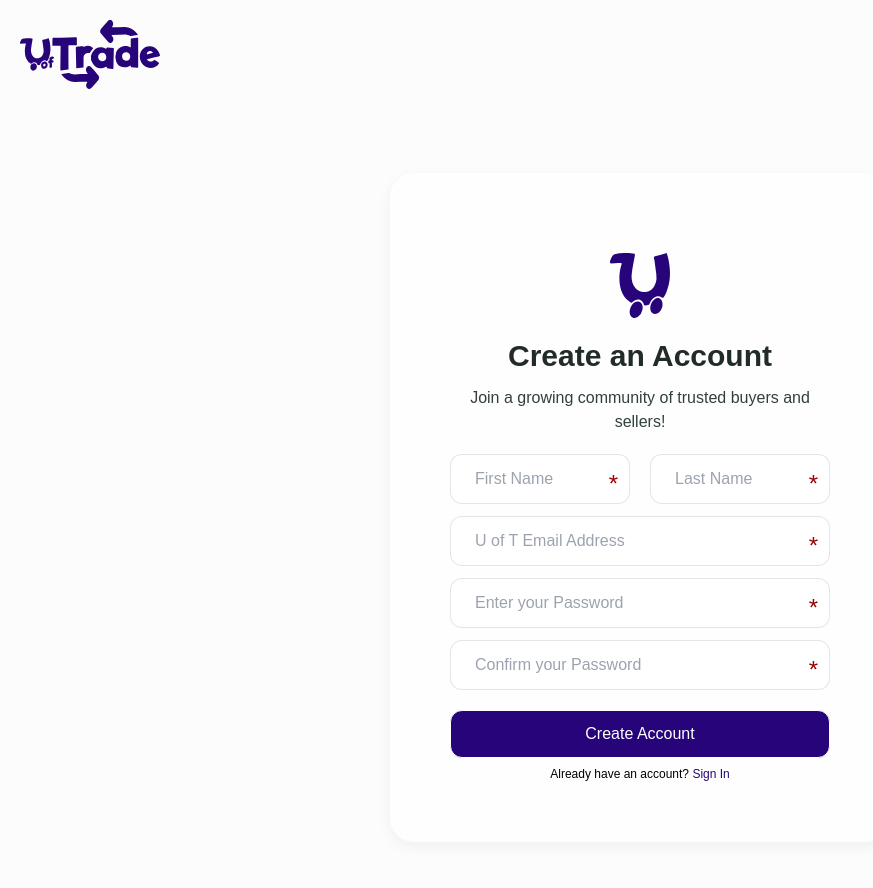
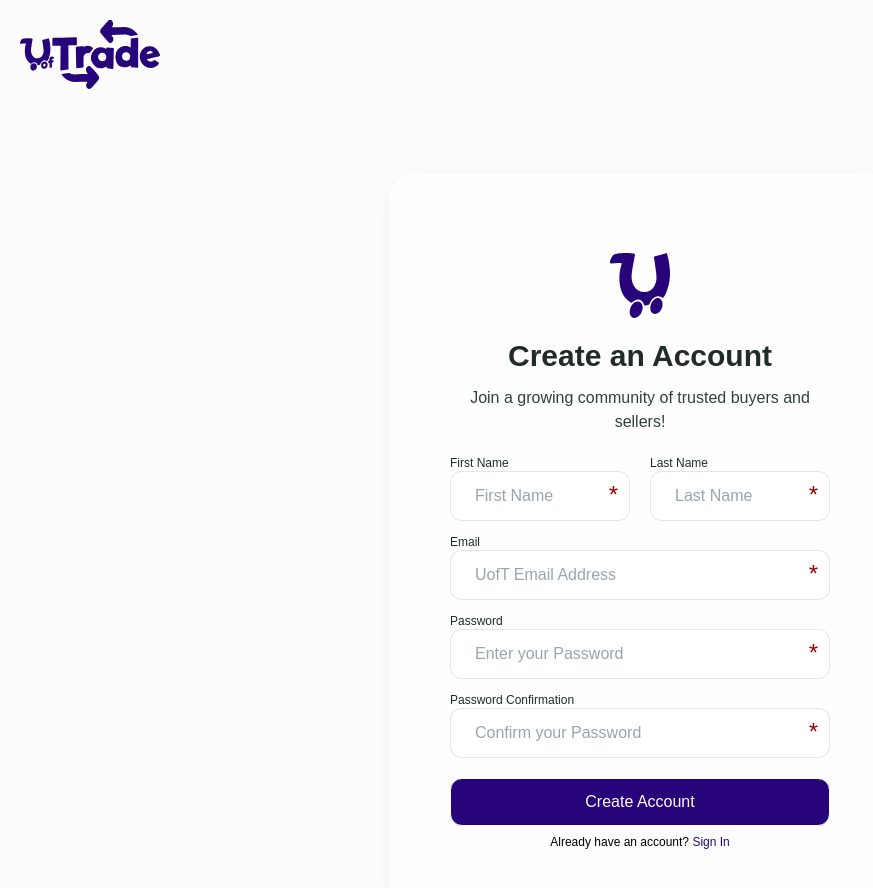
Before and after one commit to UofT-ECE444-Fall2024/project-1-web-application-design-group4-goggle, a Next.js app in the folder frontend/uoftrade/: page /signup in a window 1280 px wide. Shown: the top 888 px of the page, without its empty margins (0-873 px from the left). Built offline with nearby package versions, Linux system fonts and the light colour scheme.

Commit message:
added a small heading text to the top of the textbox component

```diff
--- a/frontend/uoftrade/src/components/SignInForm/SignInForm.tsx
+++ b/frontend/uoftrade/src/components/SignInForm/SignInForm.tsx
@@ -42,7 +42,7 @@ const SignInForm = () => {
                             </p>
                             <form onSubmit={handleSubmit(onSubmit)}>
                                 <TextBox<LoginInputs>
-                                        placeholder="U of T Email Address"
+                                        placeholder="UofT Email Address"
                                         type="email"
                                         name="email"
                                         register={register}
@@ -54,6 +54,7 @@ const SignInForm = () => {
                                             }}
                                         divClassNames={"mt-5"}
                                         errors={errors}
+                                        topText="Email"
                                     />
                                 <TextBox<LoginInputs>
                                     placeholder="Enter your Password"
@@ -62,6 +63,7 @@ const SignInForm = () => {
                                     register={register}
                                     divClassNames="mt-5"
                                     errors={errors}
+                                    topText="Password"
                                 />
                                 <div className="my-5 flex flex-col justify-between sm:flex-row sm:items-center">
                                     <div className="mb-4 sm:mb-0">
--- a/frontend/uoftrade/src/components/SignUpForm/SignUpForm.tsx
+++ b/frontend/uoftrade/src/components/SignUpForm/SignUpForm.tsx
@@ -80,16 +80,18 @@ const SignUpForm = () => {
                                             name="first_name"
                                             register={register}
                                             errors={errors}
+                                            topText="First Name"
                                         />
                                         <TextBox<RegistrationInputs>
                                             placeholder="Last Name"
                                             name="last_name"
                                             register={register}
                                             errors={errors}
+                                            topText="Last Name"
                                         />
                                     </div>
                                     <TextBox<RegistrationInputs>
-                                        placeholder="U of T Email Address"
+                                        placeholder="UofT Email Address"
                                         type="email"
                                         name="email"
                                         register={register}
@@ -101,6 +103,7 @@ const SignUpForm = () => {
                                             }}
                                         divClassNames={"mt-3"}
                                         errors={errors}
+                                        topText="Email"
                                     />
                                     <TextBox<RegistrationInputs>
                                         placeholder="Enter your Password"
@@ -115,6 +118,7 @@ const SignUpForm = () => {
                                         }}
                                         divClassNames={"mt-3"}
                                         errors={errors}
+                                        topText="Password"
                                     />
                                     <TextBox<RegistrationInputs>
                                         placeholder="Confirm your Password"
@@ -127,6 +131,7 @@ const SignUpForm = () => {
                                         }}
                                         divClassNames={"mt-3"}
                                         errors={errors}
+                                        topText="Password Confirmation"
                                     />
                                 <button type="submit" className="mt-5 mb-2 rounded-xl w-full h-full border border-solid border-black/[.08] dark:border-white/[.145] transition-colors
                                 text-white-bg bg-primary dark:hover:bg-[#1a1a1a] hover:border-transparent text-l sm:text-base sm:h-12 ">
--- a/frontend/uoftrade/src/components/TextBox/TextBox.tsx
+++ b/frontend/uoftrade/src/components/TextBox/TextBox.tsx
@@ -13,6 +13,7 @@ interface TextBoxProps<T extends FieldValues> {
   divClassNames?: string;
   inputClassNames?: string;
   errors?: FieldErrors<T>; // Adding errors as a prop
+  topText?: string; // Text of the name above the TextBox
 }
 
 const TextBox = <T extends FieldValues>({
@@ -25,12 +26,15 @@ const TextBox = <T extends FieldValues>({
   divClassNames = "",
   inputClassNames = "",
   errors,
+  topText= "",
 }: TextBoxProps<T>) => {
   // Check if there's an error for the field using "name" as the key
   const error = errors?.[name];
 
   return (
-    <div className={`flex flex-col relative ${divClassNames}`}>
+    <div className={`mb-0 leading-none ${divClassNames}`}>
+        {topText && <span className="text-xs text-heading-1">{topText}</span>}
+        <div className="flex flex-col relative">
                 <input
                     placeholder={placeholder}
                     type={type}
@@ -49,6 +53,7 @@ const TextBox = <T extends FieldValues>({
                 </div>
             )}
         </div>
+    </div>
   );
 };
 
```
Lines whose indentation alone changed are shown as unchanged.
